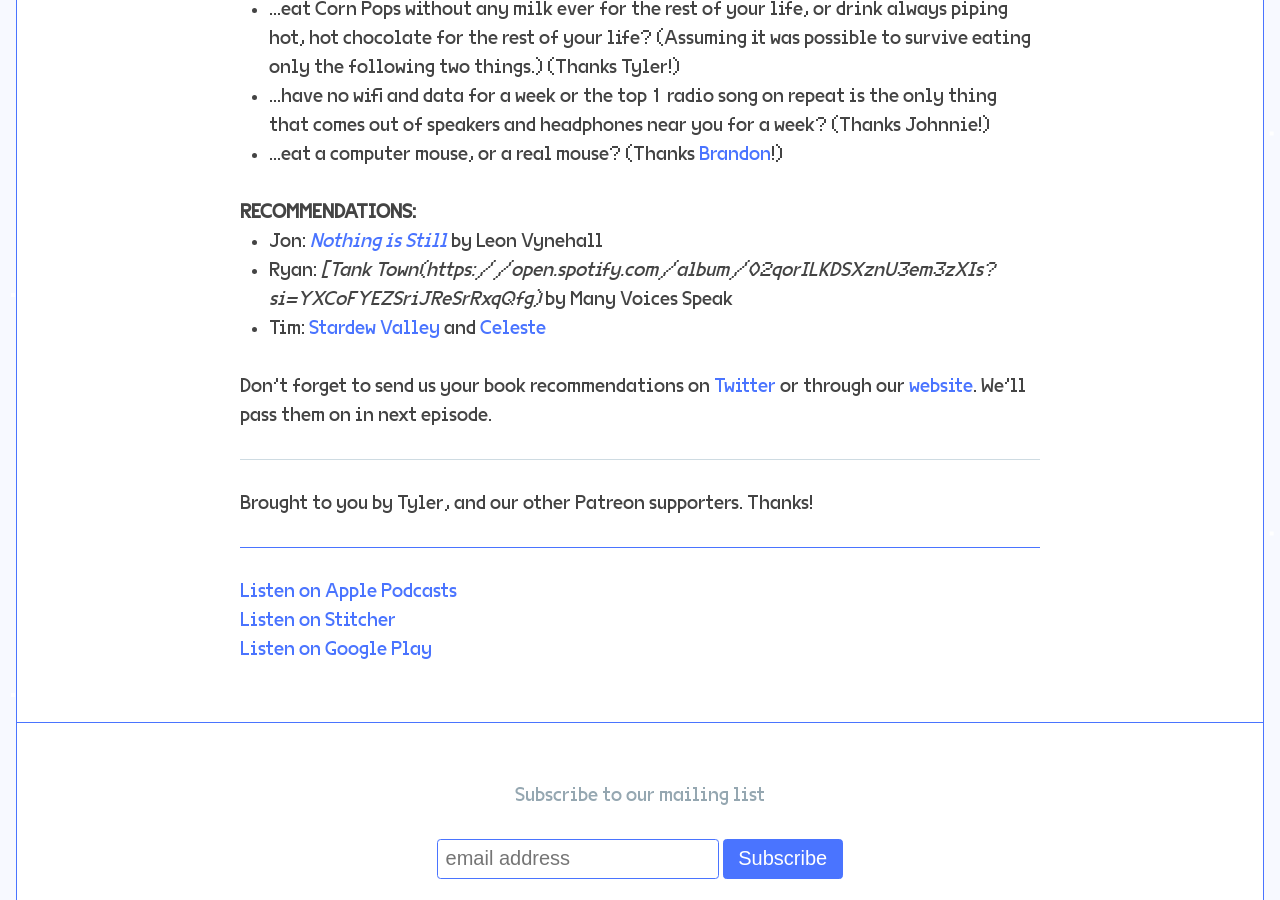
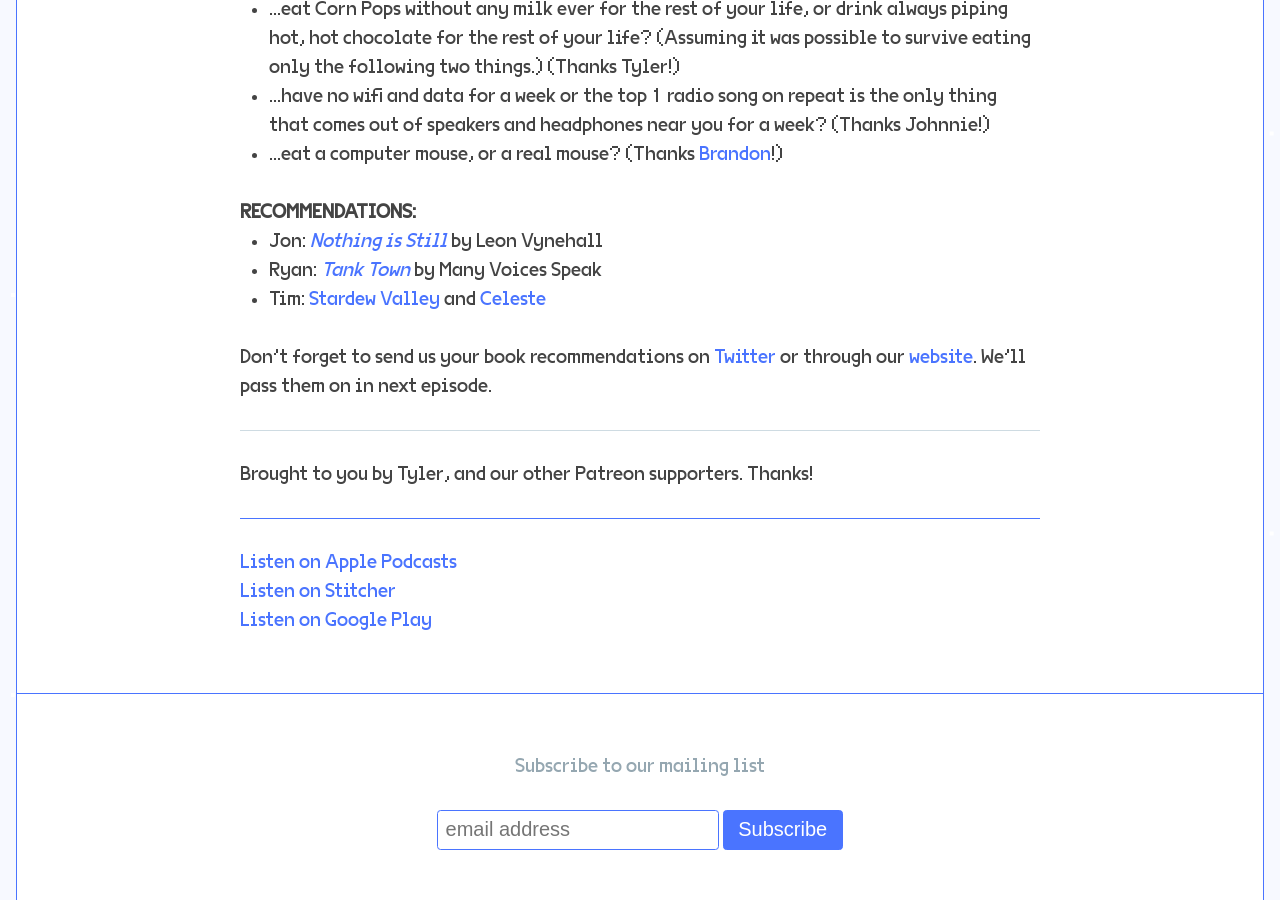
Before and after one commit to jondueck/whatevertown, a Jekyll site: the page built from _posts/2019-01-16-s02e11.md, in a window 1280 px wide and 900 px high, scrolled down 490 px. Built offline with Jekyll 4.4.1, drawn with Linux system fonts in a browser that asks for light colours; some web fonts are replaced; comment, search, counter and statistics services are not loaded.

Commit message:
Updated S02e11

```diff
--- a/_posts/2019-01-16-s02e11.md
+++ b/_posts/2019-01-16-s02e11.md
@@ -31,7 +31,7 @@
 
 ### Recommendations:
 - Jon: *[Nothing is Still](https://open.spotify.com/album/6WeIO0CpDMiMXTglv0KuLr?si=VuPrw8n1RL-gnL2AuF6dJQ)* by Leon Vynehall
-- Ryan: *[Tank Town(https://open.spotify.com/album/02qorILKDSXznU3em3zXIs?si=YXCoFYEZSriJReSrRxqQfg)* by Many Voices Speak
+- Ryan: *[Tank Town](https://open.spotify.com/album/02qorILKDSXznU3em3zXIs?si=YXCoFYEZSriJReSrRxqQfg)* by Many Voices Speak
 - Tim: [Stardew Valley](https://www.stardewvalley.net) and [Celeste](http://www.celestegame.com)
 
 Don't forget to send us your book recommendations on [Twitter](https://twitter.com/whatevertown) or through our [website](http://whatevertown.com). We'll pass them on in next episode.
```
